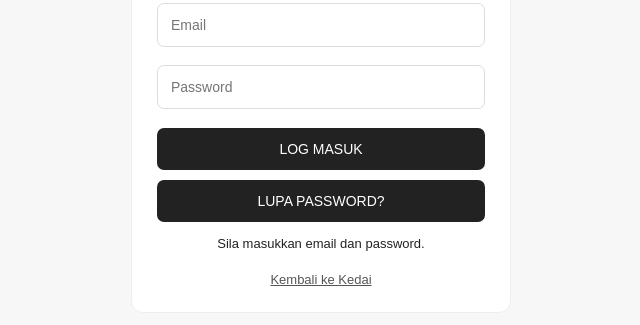
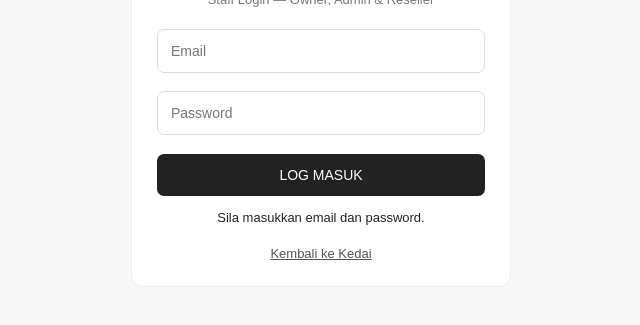
Before and after one commit to wafieykhalis-ux/fyxiterz-store, a plain HTML site: page staff-login.html in a window 1280 px wide. Both pictures are taken after a click on the button "LOG MASUK". Shown: the part 297-622 px from the top of the page, without its empty margins (319-959 px from the left). Drawn offline with nearby package versions, Linux system fonts and the light colour scheme.

Commit message:
Update staff-login.html

```diff
--- a/staff-login.html
+++ b/staff-login.html
@@ -25,8 +25,7 @@ input{
 }
 button{
  width:100%;padding:13px;background:#222;color:white;
- border:0;border-radius:7px;font-size:14px;margin-top:10px;
- cursor:pointer
+ border:0;border-radius:7px;font-size:14px;margin-top:10px
 }
 button:disabled{opacity:.6}
 #message{text-align:center;font-size:13px;line-height:1.5;margin-top:12px}
@@ -43,7 +42,6 @@ a{display:block;text-align:center;margin-top:18px;color:#555;font-size:13px}
 <input id="password" type="password" placeholder="Password" autocomplete="current-password">
 
 <button id="loginButton" onclick="login()">LOG MASUK</button>
-<button id="resetButton" onclick="forgotPassword()">LUPA PASSWORD?</button>
 
 <div id="message"></div>
 <a href="index.html">Kembali ke Kedai</a>
@@ -74,6 +72,7 @@ async function login(){
  button.disabled=true;
  message.textContent="Sedang menyemak akaun...";
 
+ try {
   const {data,error}=await db.auth.signInWithPassword({
    email,password
   });
@@ -100,35 +99,16 @@ async function login(){
 
   if(profile.role==="owner"){
    window.location.href="owner.html";
- }else{
+  } else {
    message.textContent="Login berjaya. Role: "+profile.role+
    ". Panel staff belum dibina.";
    button.disabled=false;
   }
+
+ } catch(error) {
+  message.textContent="Ralat sambungan. Cuba lagi.";
+  button.disabled=false;
  }
-
-async function forgotPassword(){
- const email=document.getElementById("email").value.trim();
- const message=document.getElementById("message");
- const button=document.getElementById("resetButton");
-
- if(!email){
-  message.textContent="Masukkan email dahulu.";
-  return;
- }
-
- button.disabled=true;
- message.textContent="Sedang menghantar permintaan reset...";
-
- const {error}=await db.auth.resetPasswordForEmail(email,{
-  redirectTo:window.location.origin+"/fyxiterz-store/reset-password.html"
- });
-
- message.textContent=error
-  ? "Gagal menghantar email reset. Sila semak tetapan Supabase."
-  : "Jika akaun wujud, email reset akan dihantar. Semak Inbox dan Spam.";
-
- button.disabled=false;
 }
 </script>
 </body>
```
Lines whose indentation alone changed are shown as unchanged.
